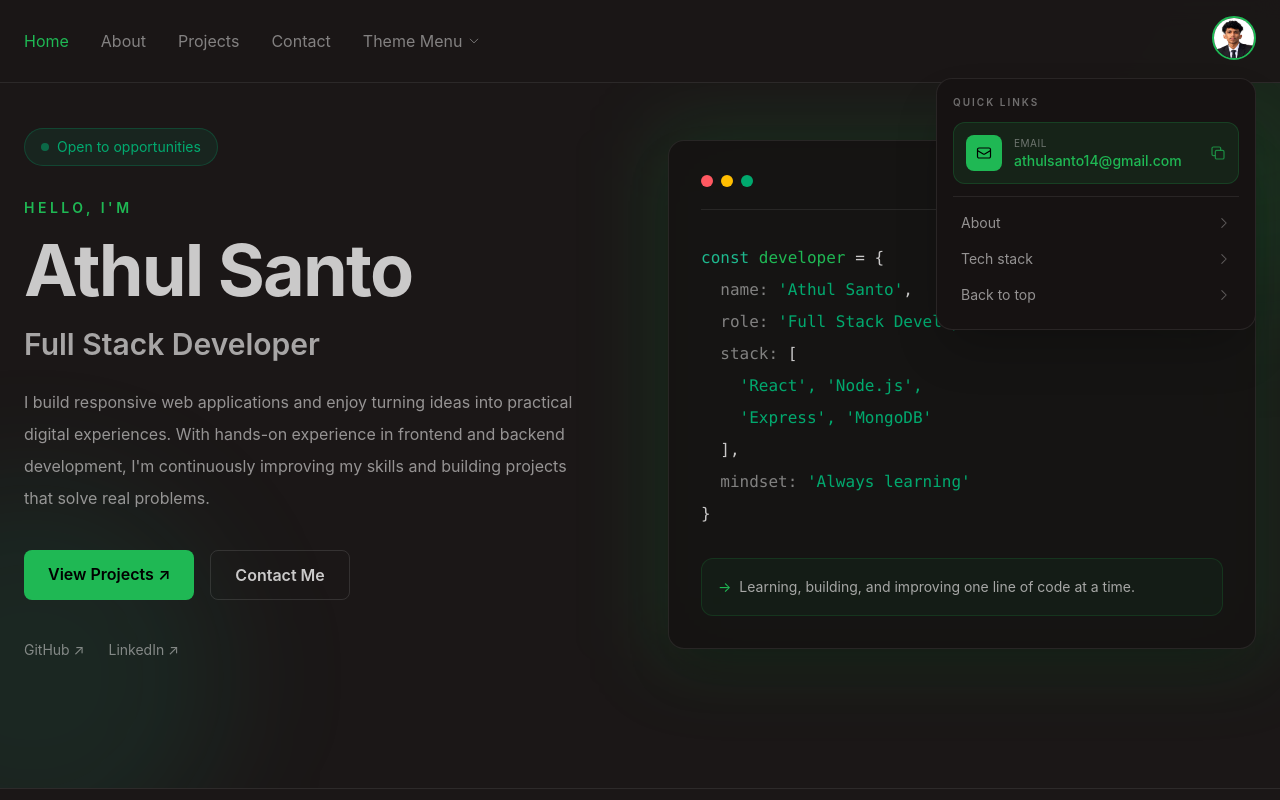
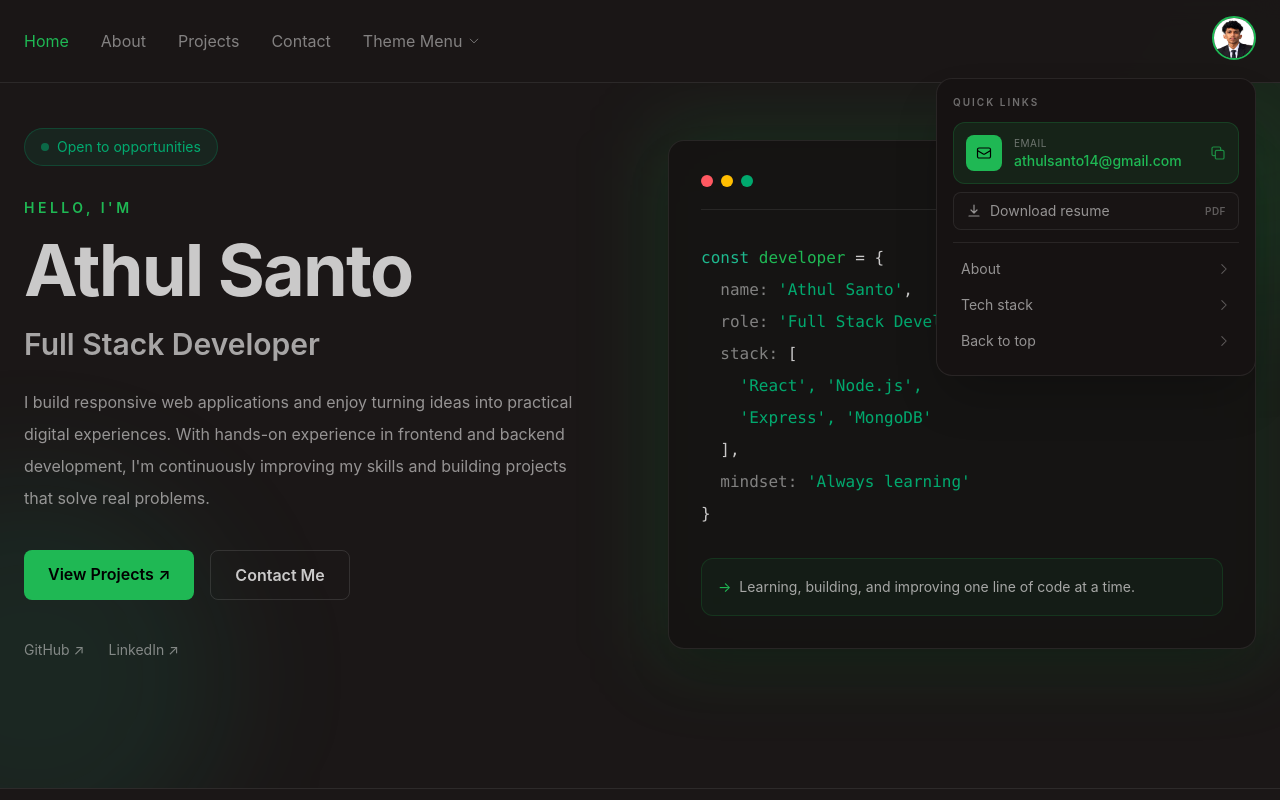
Before and after one commit to Athul-santo/Portfolio, a React (Vite) app in the folder fronetend/: page / in a window 1280 px wide. Both pictures are taken after a click on the button "Open quick links". Shown: the top 800 px of the page. Built offline with nearby package versions, Linux system fonts and the light colour scheme.

Commit message:
feat: add downloadable resume PDF

```diff
--- a/fronetend/src/components/Footer.jsx
+++ b/fronetend/src/components/Footer.jsx
@@ -1,6 +1,6 @@
 
 import { Link } from 'react-router-dom'
-import { EMAIL_URL } from '../contact'
+import { EMAIL_URL, RESUME_FILENAME, RESUME_URL } from '../contact'
 
 function Footer() {
   const currentYear = new Date().getFullYear()
@@ -50,6 +50,14 @@ function Footer() {
             </a>
 
             <a
+              href={RESUME_URL}
+              download={RESUME_FILENAME}
+              className="transition hover:text-primary"
+            >
+              Resume ↓
+            </a>
+
+            <a
               href="#"
               onClick={(event) => {
                 event.preventDefault()
--- a/fronetend/src/components/ProfileMenu.jsx
+++ b/fronetend/src/components/ProfileMenu.jsx
@@ -1,6 +1,6 @@
 import { useEffect, useRef, useState } from 'react'
 import profileImage from '../assets/profile.jpg'
-import { EMAIL } from '../contact'
+import { EMAIL, RESUME_FILENAME, RESUME_URL } from '../contact'
 
 const quickLinks = [
   { label: 'About', href: '#about' },
@@ -229,6 +229,35 @@ function ProfileMenu() {
             )}
           </button>
 
+          <a
+            href={RESUME_URL}
+            download={RESUME_FILENAME}
+            className="group mt-2 flex w-full items-center justify-between rounded-lg border border-base-content/10 bg-base-100/50 px-3 py-2 text-sm text-base-content/70 transition hover:border-primary/40 hover:bg-primary/10 hover:text-primary"
+          >
+            <span className="flex items-center gap-2">
+              <svg
+                xmlns="http://www.w3.org/2000/svg"
+                fill="none"
+                viewBox="0 0 24 24"
+                strokeWidth="1.8"
+                stroke="currentColor"
+                className="h-4 w-4"
+                aria-hidden="true"
+              >
+                <path
+                  strokeLinecap="round"
+                  strokeLinejoin="round"
+                  d="M12 3v12m0 0 4.5-4.5M12 15l-4.5-4.5M4.5 19.5h15"
+                />
+              </svg>
+              Download resume
+            </span>
+
+            <span className="text-[10px] font-semibold uppercase tracking-wider text-base-content/40">
+              PDF
+            </span>
+          </a>
+
           <div className="mt-3 border-t border-base-content/10 pt-2">
             {quickLinks.map((link) => (
               <a
--- a/fronetend/src/contact.js
+++ b/fronetend/src/contact.js
@@ -1,3 +1,8 @@
+import resumePdf from './assets/Athul_Santo_Resume.pdf'
+
 export const EMAIL = 'athulsanto14@gmail.com'
 
 export const EMAIL_URL = `https://mail.google.com/mail/?view=cm&fs=1&to=${encodeURIComponent(EMAIL)}`
+
+export const RESUME_URL = resumePdf
+export const RESUME_FILENAME = 'Athul-Santo-Resume.pdf'
```
Also changed, not shown: 1 other file (tests, documents, lock files or other folders).
